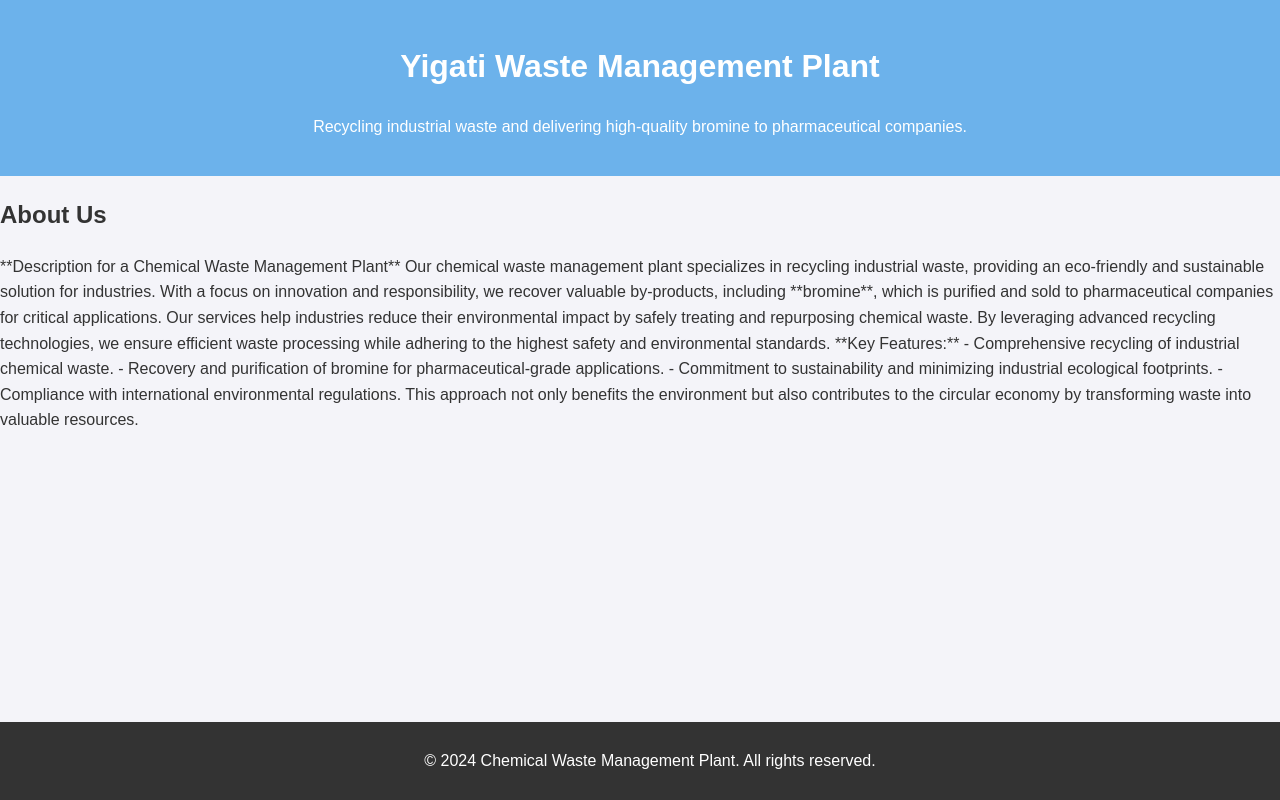
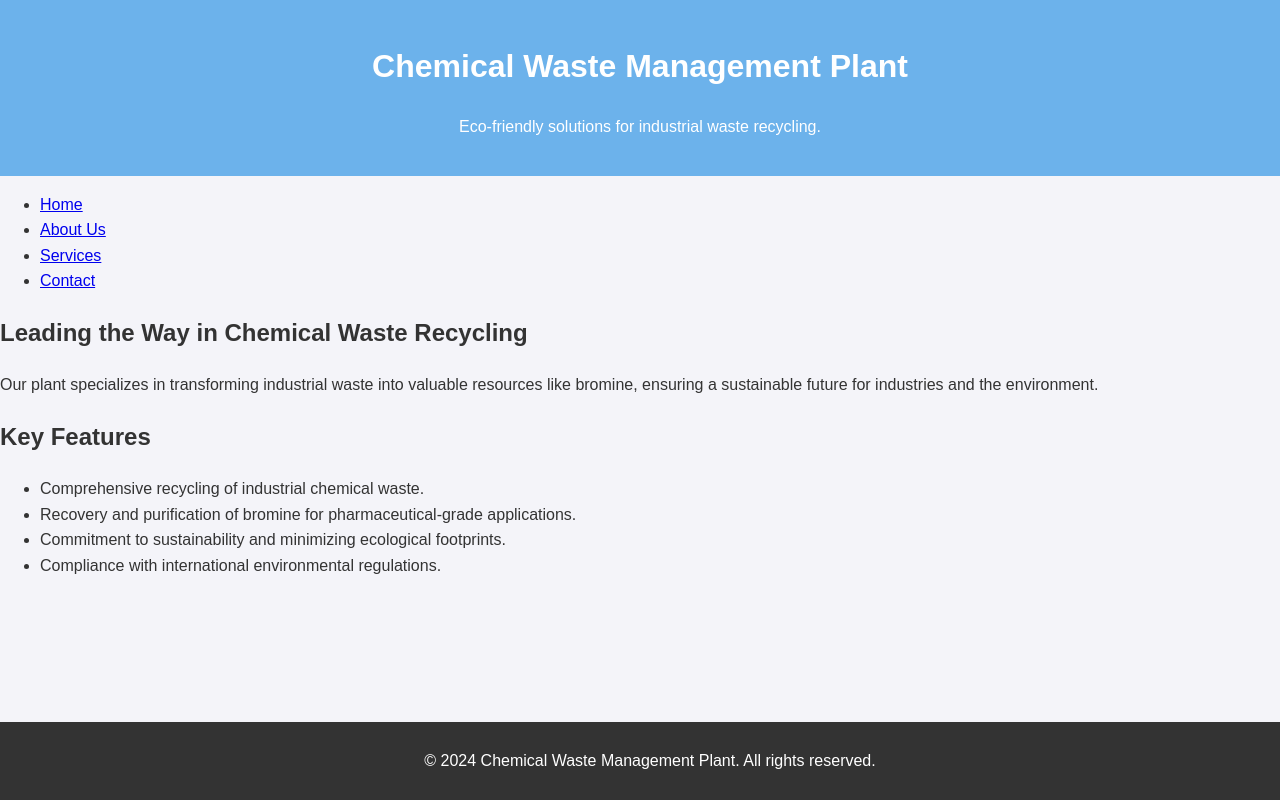
Before and after one commit to AsSomeoneYouDoNotKnow/Yigati, a plain HTML site: page index.html in a window 1280 px wide. Drawn offline with Linux system fonts and the light colour scheme.

Commit message:
Update index.html

```diff
--- a/index.html
+++ b/index.html
@@ -3,34 +3,51 @@
 <head>
     <meta charset="UTF-8">
     <meta name="viewport" content="width=device-width, initial-scale=1.0">
-    <title>Yigati Waste Management</title>
+    <title>Chemical Waste Management Plant</title>
     <link rel="stylesheet" href="style.css">
 </head>
 <body>
     <header>
-        <h1>Yigati Waste Management Plant</h1>
-        <p>Recycling industrial waste and delivering high-quality bromine to pharmaceutical companies.</p>
+        <div class="container">
+            <h1>Chemical Waste Management Plant</h1>
+            <p>Eco-friendly solutions for industrial waste recycling.</p>
+        </div>
     </header>
+
+    <nav>
+        <ul class="navbar">
+            <li><a href="index.html">Home</a></li>
+            <li><a href="about.html">About Us</a></li>
+            <li><a href="services.html">Services</a></li>
+            <li><a href="contact.html">Contact</a></li>
+        </ul>
+    </nav>
+
     <main>
-        <section>
-            <h2>About Us</h2>
-            <p>**Description for a Chemical Waste Management Plant**
+        <section class="intro">
+            <div class="container">
+                <h2>Leading the Way in Chemical Waste Recycling</h2>
+                <p>Our plant specializes in transforming industrial waste into valuable resources like bromine, ensuring a sustainable future for industries and the environment.</p>
+            </div>
+        </section>
 
-Our chemical waste management plant specializes in recycling industrial waste, providing an eco-friendly and sustainable solution for industries. With a focus on innovation and responsibility, we recover valuable by-products, including **bromine**, which is purified and sold to pharmaceutical companies for critical applications.
-
-Our services help industries reduce their environmental impact by safely treating and repurposing chemical waste. By leveraging advanced recycling technologies, we ensure efficient waste processing while adhering to the highest safety and environmental standards.
-
-**Key Features:**
-- Comprehensive recycling of industrial chemical waste.
-- Recovery and purification of bromine for pharmaceutical-grade applications.
-- Commitment to sustainability and minimizing industrial ecological footprints.
-- Compliance with international environmental regulations.
-
-This approach not only benefits the environment but also contributes to the circular economy by transforming waste into valuable resources.</p>
+        <section class="features">
+            <div class="container">
+                <h2>Key Features</h2>
+                <ul>
+                    <li>Comprehensive recycling of industrial chemical waste.</li>
+                    <li>Recovery and purification of bromine for pharmaceutical-grade applications.</li>
+                    <li>Commitment to sustainability and minimizing ecological footprints.</li>
+                    <li>Compliance with international environmental regulations.</li>
+                </ul>
+            </div>
         </section>
     </main>
+
     <footer>
-        <p>&copy; 2024 Chemical Waste Management Plant. All rights reserved.</p>
+        <div class="container">
+            <p>&copy; 2024 Chemical Waste Management Plant. All rights reserved.</p>
+        </div>
     </footer>
 </body>
 </html>
```
